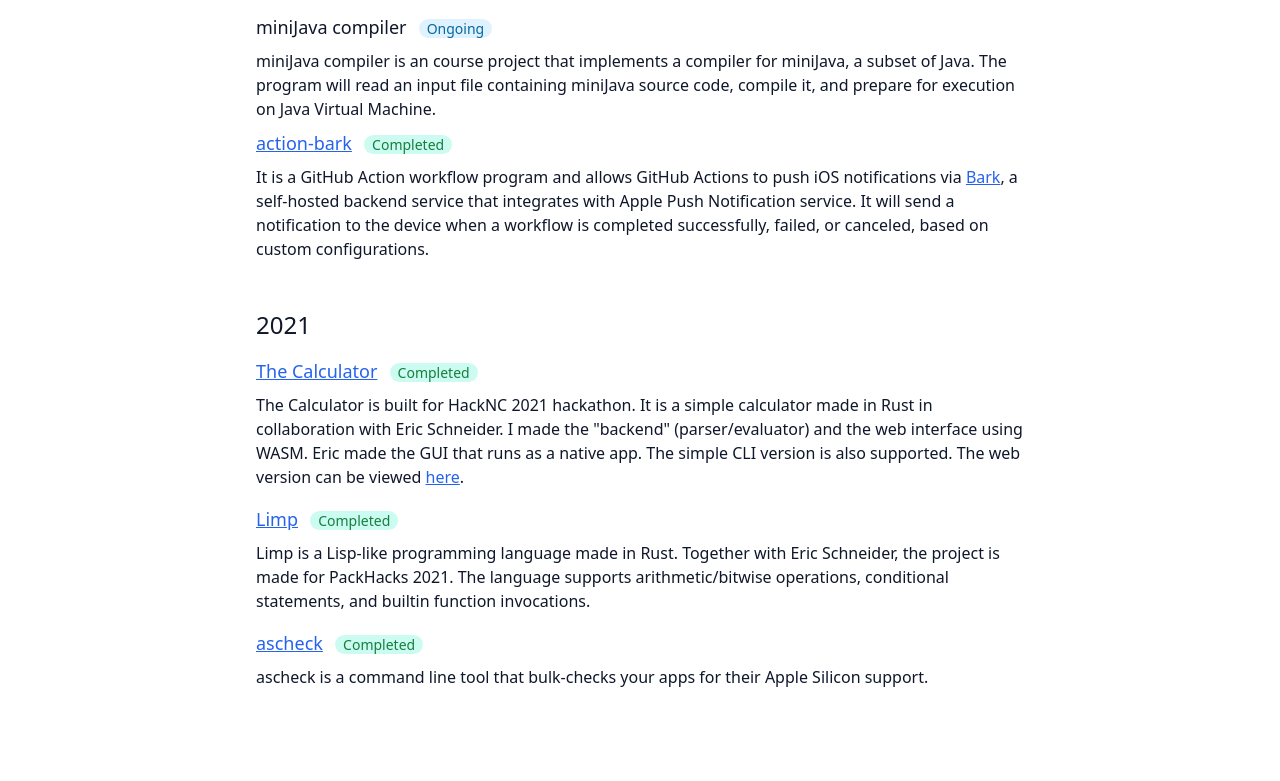
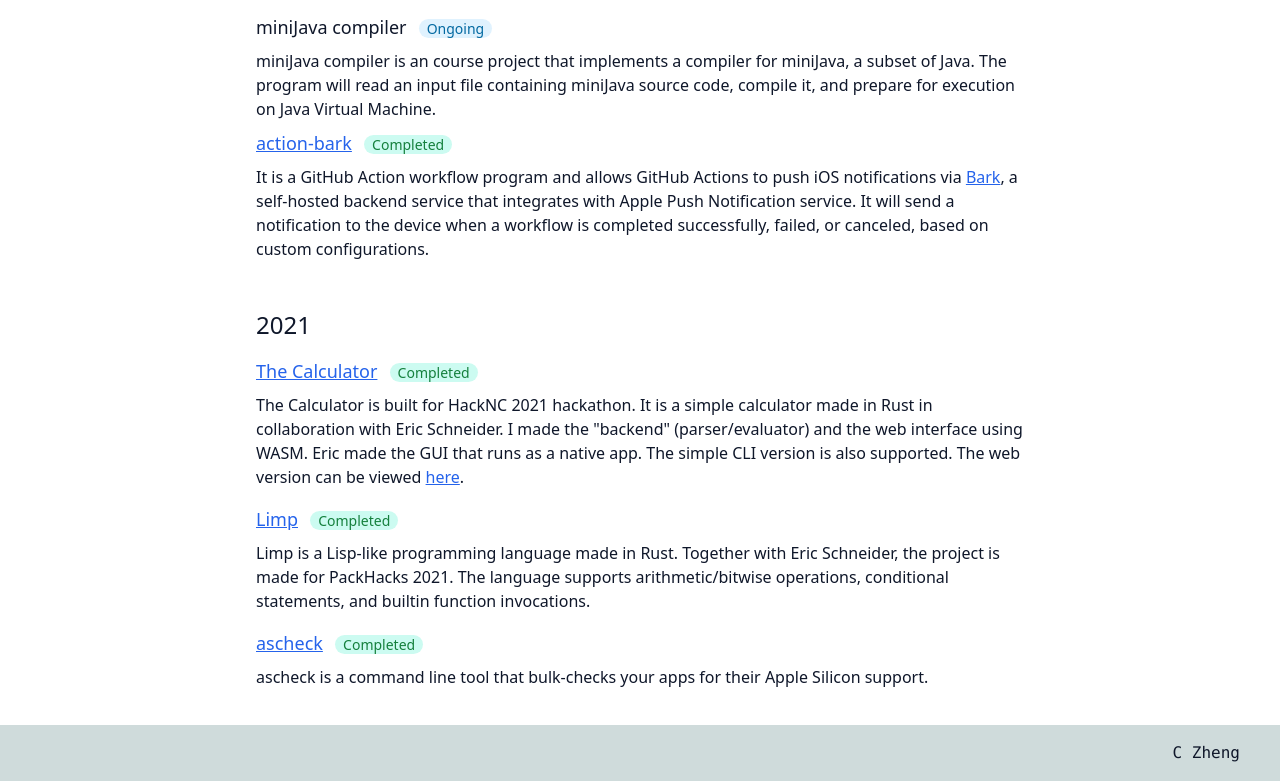
Before and after one commit to harryzcy/harryzcy.github.io, a website built with Parcel: page src/projects.html in a window 1280 px wide. Shown: the part 619-1400 px from the top of the page. Before the commit the page ends 1344 px from the top, so only its background shows below. Built offline with nearby package versions, Linux system fonts and the light colour scheme.

Commit message:
Add footer

```diff
--- a/src/index.html
+++ b/src/index.html
@@ -14,7 +14,8 @@
       <div class="flex-none py-4 pr-4 flex items-center">
         <a href="/">
           <svg xmlns="http://www.w3.org/2000/svg" class="h-5 w-5" viewBox="0 0 20 20" fill="currentColor">
-            <path d="M10.707 2.293a1 1 0 00-1.414 0l-7 7a1 1 0 001.414 1.414L4 10.414V17a1 1 0 001 1h2a1 1 0 001-1v-2a1 1 0 011-1h2a1 1 0 011 1v2a1 1 0 001 1h2a1 1 0 001-1v-6.586l.293.293a1 1 0 001.414-1.414l-7-7z" />
+            <path
+              d="M10.707 2.293a1 1 0 00-1.414 0l-7 7a1 1 0 001.414 1.414L4 10.414V17a1 1 0 001 1h2a1 1 0 001-1v-2a1 1 0 011-1h2a1 1 0 011 1v2a1 1 0 001 1h2a1 1 0 001-1v-6.586l.293.293a1 1 0 001.414-1.414l-7-7z" />
           </svg>
         </a>
       </div>
@@ -104,11 +105,17 @@
         <span class="inline-block w-[85px]">Languages:</span>
         <span>Rust, Matlab, Bash, Lisp</span>
         <span class="w-full block"></span>
-        <span  class="inline-block w-[85px]">Tools:</span>
+        <span class="inline-block w-[85px]">Tools:</span>
         <span>Make, Kubernetes, Vue.js, Parcel, MongoDB</span>
       </span>
     </div>
   </section>
+
+  <footer class="w-full bg-teal-900/20 font-mono text-slate-900">
+    <div class="w-full px-10 py-4 flex justify-end items-center">
+      <span class="flex-initial">C Zheng</span>
+    </div>
+  </footer>
 </body>
 
 </html>
--- a/src/projects.html
+++ b/src/projects.html
@@ -14,7 +14,8 @@
       <div class="flex-none py-4 pr-4 flex items-center">
         <a href="/">
           <svg xmlns="http://www.w3.org/2000/svg" class="h-5 w-5" viewBox="0 0 20 20" fill="currentColor">
-            <path d="M10.707 2.293a1 1 0 00-1.414 0l-7 7a1 1 0 001.414 1.414L4 10.414V17a1 1 0 001 1h2a1 1 0 001-1v-2a1 1 0 011-1h2a1 1 0 011 1v2a1 1 0 001 1h2a1 1 0 001-1v-6.586l.293.293a1 1 0 001.414-1.414l-7-7z" />
+            <path
+              d="M10.707 2.293a1 1 0 00-1.414 0l-7 7a1 1 0 001.414 1.414L4 10.414V17a1 1 0 001 1h2a1 1 0 001-1v-2a1 1 0 011-1h2a1 1 0 011 1v2a1 1 0 001 1h2a1 1 0 001-1v-6.586l.293.293a1 1 0 001.414-1.414l-7-7z" />
           </svg>
         </a>
       </div>
@@ -43,7 +44,8 @@
         <span class="text-sm rounded-full ml-2 px-2 text-sky-700 bg-sky-100">Ongoing</span>
       </div>
       <p>
-        Noti (<strong>No</strong>tion <strong>t</strong>odo <strong>i</strong>mporter) is a web application that helps to import my todo list to a Notion database.
+        Noti (<strong>No</strong>tion <strong>t</strong>odo <strong>i</strong>mporter) is a web application that helps
+        to import my todo list to a Notion database.
         It exposes a REST API for other programs to invoke. I use to as part of my personal automation tool.
       </p>
     </div>
@@ -154,6 +156,12 @@
       </p>
     </div>
   </section>
+
+  <footer class="w-full bg-teal-900/20 font-mono text-slate-900">
+    <div class="w-full px-10 py-4 flex justify-end items-center">
+      <span class="flex-initial">C Zheng</span>
+    </div>
+  </footer>
 </body>
 
 </html>
```
